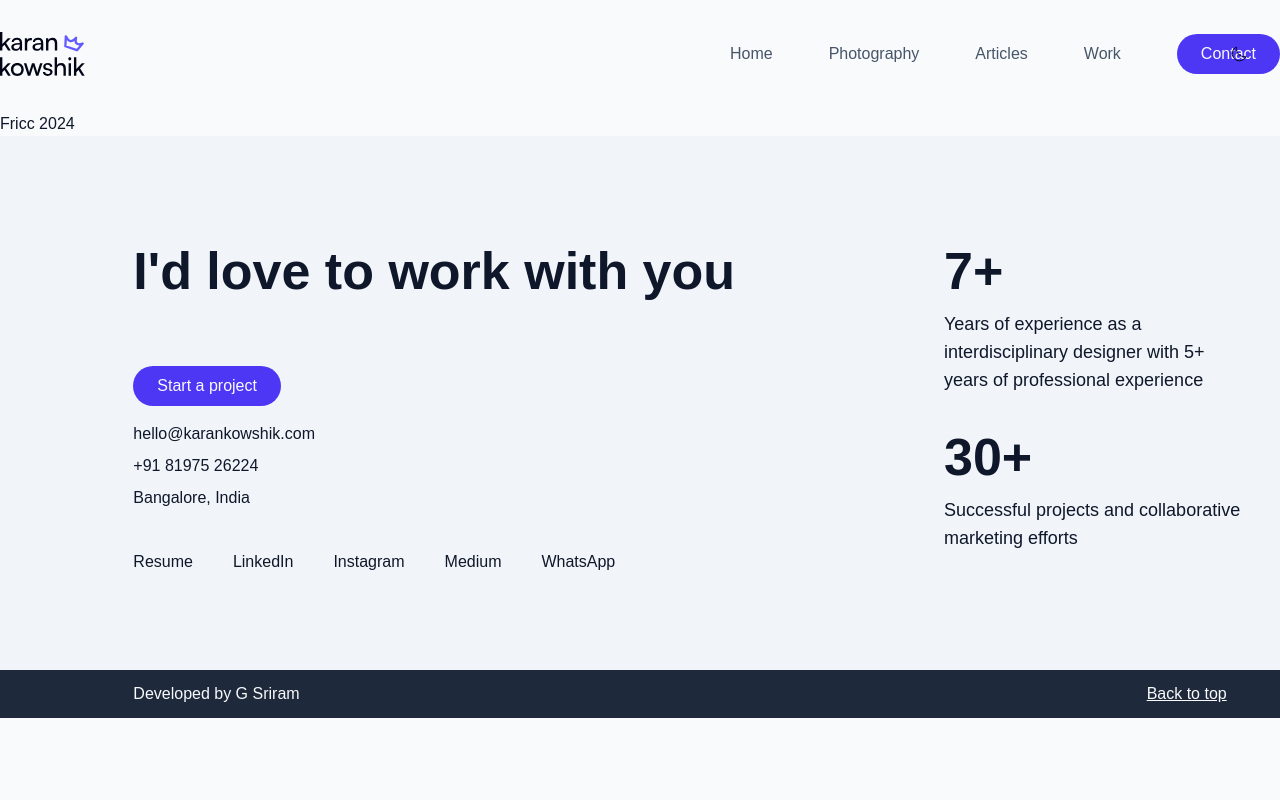
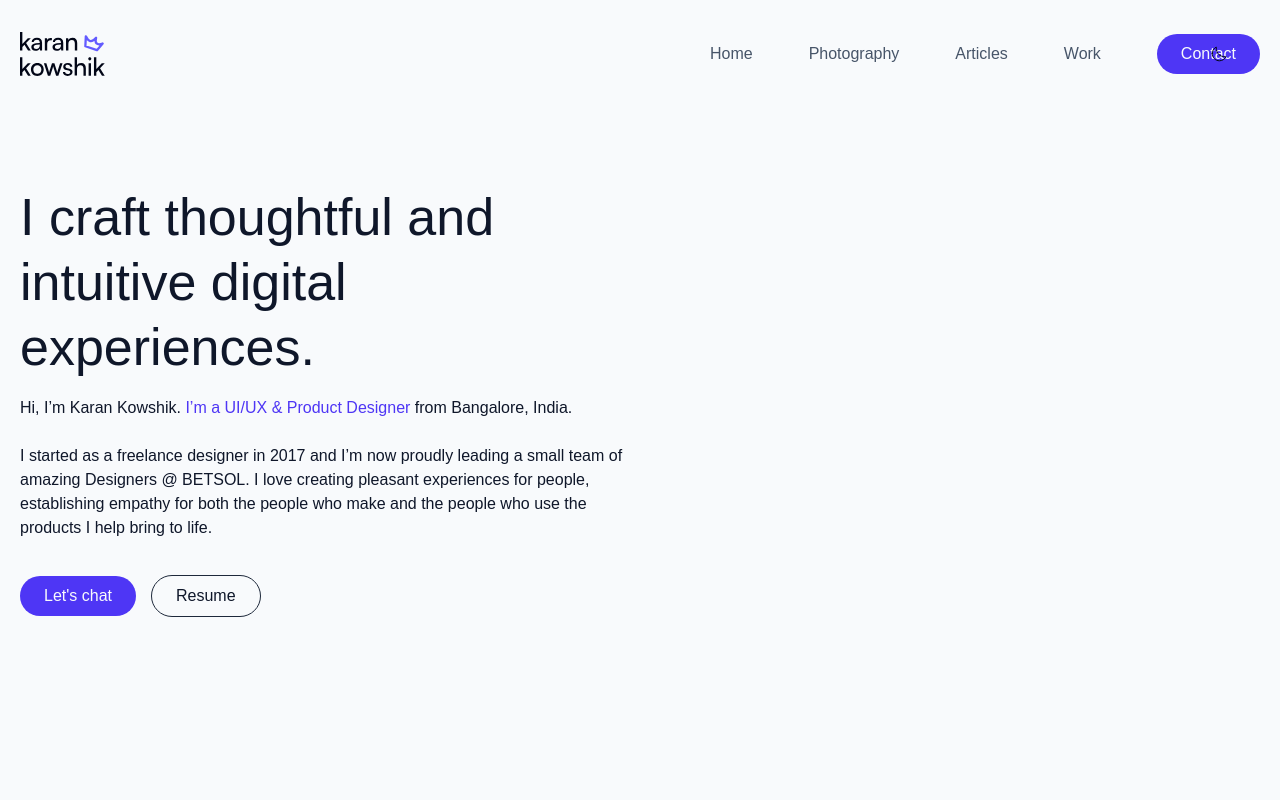
Before and after one commit to Karan-Kowshik/portfolio-2024, a Next.js app: page / in a window 1280 px wide. Shown: the top 800 px of the page. Built offline with nearby package versions, Linux system fonts and the light colour scheme; a web font is replaced by a local one.

Commit message:
Hero section

```diff
--- a/src/app/(website)/layout.tsx
+++ b/src/app/(website)/layout.tsx
@@ -25,9 +25,9 @@ export default function RootLayout({
 			</head>
 			<body className="transition-all text-neutral-900 dark:text-neutral-50">
 				<ThemeProvider>
-					<div className="bg-neutral-50 dark:bg-neutral-1000 min-h-screen duration-200">
+					<div className="bg-neutral-50 dark:bg-neutral-1000 duration-200 ">
 						<NavMenu />
-						<main className="container pt-28">{children}</main>
+						<main className="container  px-5">{children}</main>
 						<Footer />
 					</div>
 				</ThemeProvider>
--- a/src/app/(website)/page.tsx
+++ b/src/app/(website)/page.tsx
@@ -1,5 +1,5 @@
-import Image from "next/image";
+import HeroSection from "@/components/HeroSection";
 
 export default function Home() {
-	return <div>Fricc 2024</div>;
+	return <HeroSection />;
 }
--- a/src/components/Button.tsx
+++ b/src/components/Button.tsx
@@ -6,6 +6,7 @@ interface ButtonProps {
 	to?: string;
 	onClick?: () => void;
 	className?: string;
+	outlined?: boolean;
 }
 
 const Button: React.FC<ButtonProps> = ({
@@ -13,11 +14,15 @@ const Button: React.FC<ButtonProps> = ({
 	onClick,
 	to,
 	className,
+	outlined,
 }) => {
+	const buttonClassName = outlined
+		? "outline outline-1 outline-neutral-800"
+		: "bg-purple-600 text-neutral-50";
 	const buttonComponent = (
 		<button
 			onClick={onClick}
-			className="bg-purple-600 text-neutral-50 rounded-full px-6 py-2"
+			className={`${buttonClassName} px-6 py-2  rounded-full`}
 		>
 			{children}
 		</button>
--- a/src/components/Footer.tsx
+++ b/src/components/Footer.tsx
@@ -30,7 +30,7 @@ const Footer = () => {
 						<Button className="mt-14" to="/contact">
 							{common.startAProject}
 						</Button>
-						<ul className="mt-4 flex flex-col gap-2 ">
+						<ul className="mt-4 flex flex-col gap-2">
 							{mainFooterLinks.map((link, index) => (
 								<li key={index}>
 									<Link
--- /dev/null
+++ b/src/components/HeroSection.tsx
@@ -0,0 +1,30 @@
+import React from "react";
+import Button from "./Button";
+import text from "@/lang/en.json";
+import { resumeLink } from "@/utils/links";
+
+const { common, hero } = text;
+const HeroSection = () => {
+	return (
+		<div className="grid grid-cols-12 min-h-screen items-center">
+			<div className="col-span-12 md:col-span-6">
+				<h1 className="text-5.5xl font-medium leading-tight">
+					{hero.heading}
+				</h1>
+				<p className="mt-4 leading-6">
+					{hero.subHeading1}{" "}
+					<span className="text-purple-600">{hero.subHeading2} </span>
+					{hero.subHeading3} <br /> <br /> {hero.subHeading4}
+				</p>
+				<div className="flex gap-4">
+					<Button className="mt-9">{common.letsChat}</Button>
+					<Button outlined to={resumeLink} className="mt-9">
+						{common.resume}
+					</Button>
+				</div>
+			</div>
+		</div>
+	);
+};
+
+export default HeroSection;
--- a/src/components/NavMenu.tsx
+++ b/src/components/NavMenu.tsx
@@ -12,7 +12,7 @@ const NavMenu = () => {
 	const pathname = usePathname();
 
 	return (
-		<header className="fixed top-0 w-screen  duration-200 z-40 bg-neutral-50 dark:bg-neutral-1000 text-base">
+		<header className="fixed top-0 w-screen  duration-200 z-40 bg-neutral-50 dark:bg-neutral-1000 text-base  px-5">
 			<div className="w-full relative">
 				<div className="container flex justify-between py-8 items-center mr-5">
 					<Link href="/">
--- a/src/lang/en.json
+++ b/src/lang/en.json
@@ -10,7 +10,8 @@
 		"linkedIn": "LinkedIn",
 		"instagram": "Instagram",
 		"medium": "Medium",
-		"whatsApp": "WhatsApp"
+		"whatsApp": "WhatsApp",
+		"letsChat": "Let's chat"
 	},
 	"footer": {
 		"heading": "I'd love to work with you",
@@ -18,5 +19,12 @@
 		"successfulProjectsDesc": "Successful projects and collaborative marketing efforts",
 		"backToTop": "Back to top",
 		"developedBySriram": "Developed by G Sriram"
+	},
+	"hero": {
+		"heading": "I craft thoughtful and intuitive digital experiences.",
+		"subHeading1": "Hi, I’m Karan Kowshik.",
+		"subHeading2": "I’m a UI/UX & Product Designer",
+		"subHeading3": "from Bangalore, India.",
+		"subHeading4": "I started as a freelance designer in 2017 and I’m now proudly leading a small team of amazing Designers @ BETSOL. I love creating pleasant experiences for people, establishing empathy for both the people who make and the people who use the products I help bring to life."
 	}
 }
--- a/src/utils/links.ts
+++ b/src/utils/links.ts
@@ -1,5 +1,9 @@
 import text from "@/lang/en.json";
 const { common } = text;
+
+export const resumeLink =
+	"https://www.dropbox.com/s/e4v58eg4xqda1jo/Karan%20V%20Kowshik%20Resume.pdf?dl=0";
+
 export const links = [
 	{ name: common.home, link: "/" },
 	{ name: common.photography, link: "/photography" },
@@ -15,7 +19,7 @@ export const mainFooterLinks = [
 export const socialLinks = [
 	{
 		label: common.resume,
-		url: "https://www.dropbox.com/s/e4v58eg4xqda1jo/Karan%20V%20Kowshik%20Resume.pdf?dl=0",
+		url: resumeLink,
 	},
 	{
 		label: common.linkedIn,
```
Also changed, not shown: sanity/schemas/projects.ts (+10 -0 lines).
